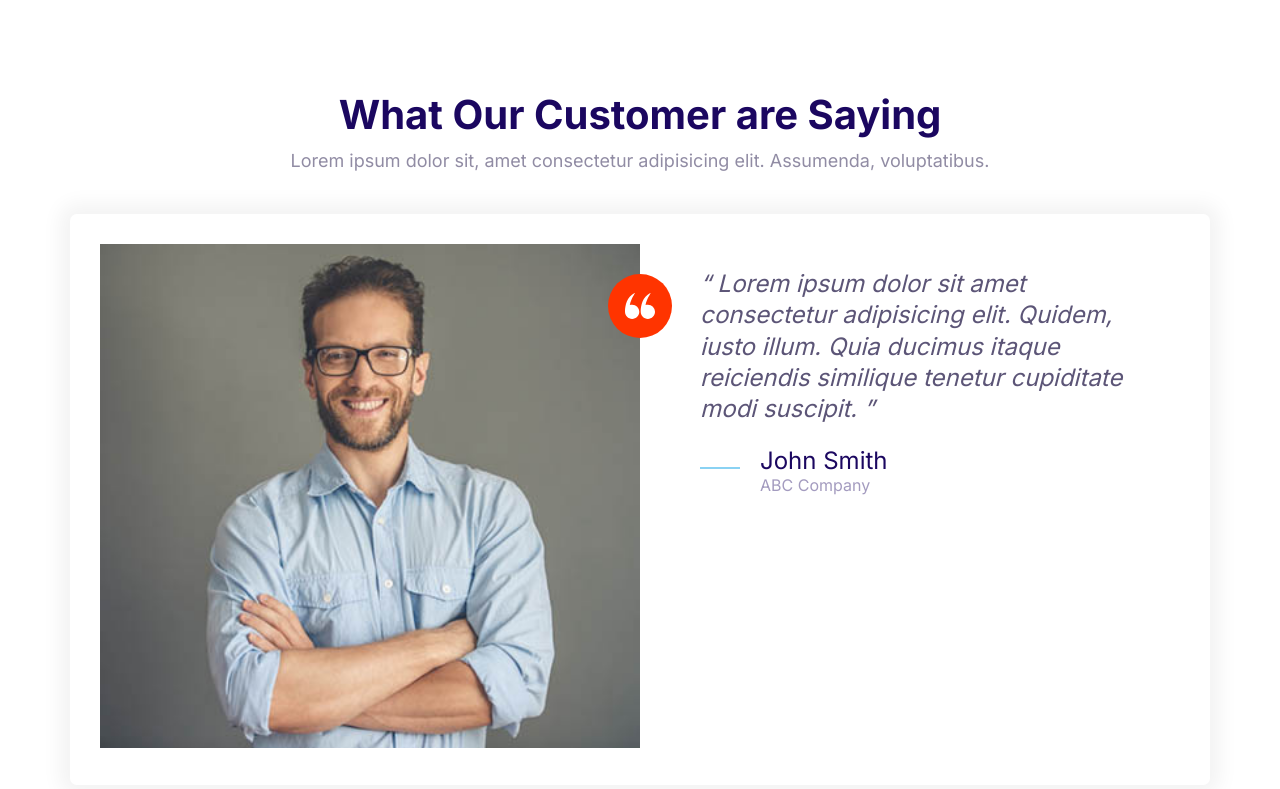
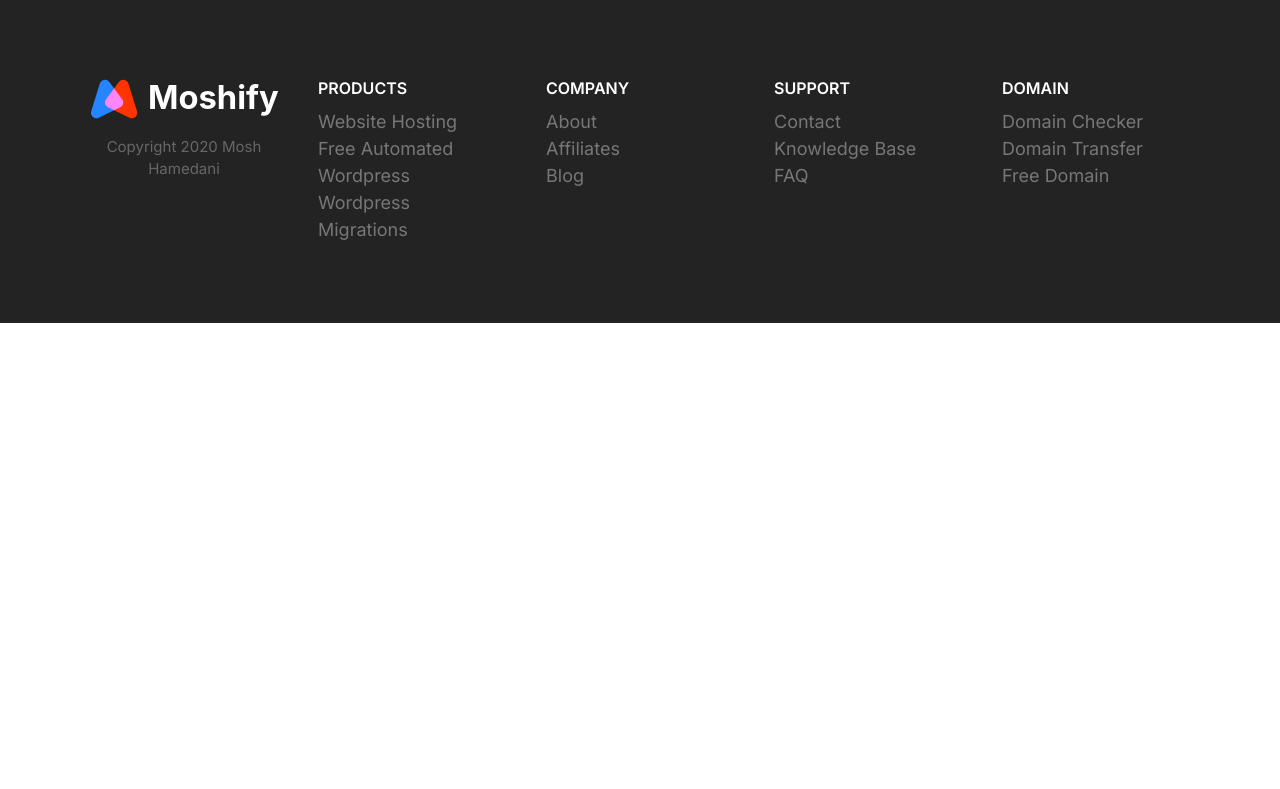
Before and after one commit to tewcc1975-2/moshify, a plain HTML site: page index.html in a window 1280 px wide. Drawn offline with Linux system fonts and the light colour scheme.

Commit message:
Build the footer block component.

```diff
--- a/css/styles.css
+++ b/css/styles.css
@@ -633,7 +633,10 @@
     color: #7b858b;
 }
 
-.block--dark .block__heading {
+.block--dark .block__heading,
+.block--dark h1,
+.block--dark h2,
+.block--dark h3 {
     color: #fff;
 }
 
@@ -805,3 +808,81 @@
         order: 2;
     }
 }
+
+/* Footer */
+
+.footer {
+    background: #232323;
+}
+
+.footer a {
+    color: #777;
+    transition: color 0.3s;
+}
+
+.footer a:hover {
+    color: #fff;
+}
+
+.footer__section {
+    padding: 2rem;
+    border-bottom: 1px solid #393939;
+}
+
+.footer__section .list {
+    margin: 0;
+}
+
+.footer__heading {
+    text-transform: uppercase;
+    font-weight: 600;
+}
+
+.footer__brand {
+    margin-top: 5rem;
+    text-align: center;
+}
+
+.footer__brand img {
+    /* TODO: Consider refactoring this and applying to all images */
+    width: 100%;
+    max-width: 230px;
+}
+
+.footer__copyright {
+    font-size: 2.1rem;
+    color: #fff;
+    opacity: 0.3;
+}
+
+@media screen and (min-width: 768px) {
+    .footer__sections {
+        grid-template-columns: repeat(auto-fit, minmax(10rem, 1fr));
+    }
+
+    .footer .collapsible__chevron {
+        display: none;
+    }
+
+    .footer .collapsible__content {
+        opacity: 1;
+        max-height: 100%;
+    }
+
+    .footer__brand {
+        order: -1;
+        margin-top: 1rem;
+    }
+
+    .footer__copyright {
+        font-size: 1.5rem;
+    }
+
+    .footer__section {
+        border: 0;
+    }
+
+    .footer__heading {
+        font-size: 1.6rem;
+    }
+}
--- a/index.html
+++ b/index.html
@@ -16,52 +16,75 @@
   </head>
 
   <body>
-    <section class="block">
-      <header class="block__header">
-        <h2>What Our Customer are Saying</h2>
-        <p>
-          Lorem ipsum dolor sit, amet consectetur adipisicing elit. Assumenda,
-          voluptatibus.
-        </p>
+    <footer class="block block--dark footer">
+      <div class="container grid footer__sections">
+        <section class="collapsible collapsible--expanded footer__section">
+          <header class="collapsible__header">
+            <h2 class="collapsible__heading footer__heading">products</h2>
+            <svg class="icon icon--white collapsible__chevron">
+              <use xlink:href="images/sprite.svg#chevron"></use>
+            </svg>
           </header>
-      <div class="container">
-        <div class="card testimonial">
-          <div class="grid grid--1x2">
-            <div class="testimonial__image">
-              <img
-                src="images/testimonial.jpg"
-                alt="A happy, smiling customer"
-              />
-              <span class="icon-container icon-container--accent">
-                <svg class="icon icon--white icon--small">
-                  <use xlink:href="images/sprite.svg#quotes"></use>
+          <div class="collapsible__content">
+            <ul class="list">
+              <li><a href="#">Website Hosting</a></li>
+              <li><a href="#">Free Automated Wordpress</a></li>
+              <li><a href="#">Wordpress</a></li>
+              <li><a href="#">Migrations</a></li>
+            </ul>
+          </div>
+        </section>
+        <section class="collapsible footer__section">
+          <header class="collapsible__header">
+            <h2 class="collapsible__heading footer__heading">company</h2>
+            <svg class="icon icon--white collapsible__chevron">
+              <use xlink:href="images/sprite.svg#chevron"></use>
             </svg>
-              </span>
+          </header>
+          <div class="collapsible__content">
+            <ul class="list">
+              <li><a href="#">About</a></li>
+              <li><a href="#">Affiliates</a></li>
+              <li><a href="#">Blog</a></li>
+            </ul>
           </div>
-            <blockquote class="quote">
-              <p class="quote__text">
-                Lorem ipsum dolor sit amet consectetur adipisicing elit. Quidem,
-                iusto illum. Quia ducimus itaque reiciendis similique tenetur
-                cupiditate modi suscipit.
-              </p>
-              <footer>
-                <div class="media">
-                  <div class="media__image">
-                    <svg class="icon icon--primary quote__line">
-                      <use xlink:href="images/sprite.svg#line"></use>
+        </section>
+        <section class="collapsible footer__section">
+          <header class="collapsible__header">
+            <h2 class="collapsible__heading footer__heading">support</h2>
+            <svg class="icon icon--white collapsible__chevron">
+              <use xlink:href="images/sprite.svg#chevron"></use>
             </svg>
+          </header>
+          <div class="collapsible__content">
+            <ul class="list">
+              <li><a href="#">Contact</a></li>
+              <li><a href="#">Knowledge Base</a></li>
+              <li><a href="#">FAQ</a></li>
+            </ul>
           </div>
-                  <div class="media__body">
-                    <h3 class="media__title quote__author">John Smith</h3>
-                    <p class="quote__organization">ABC Company</p>
+        </section>
+        <section class="collapsible footer__section">
+          <header class="collapsible__header">
+            <h2 class="collapsible__heading footer__heading">domain</h2>
+            <svg class="icon icon--white collapsible__chevron">
+              <use xlink:href="images/sprite.svg#chevron"></use>
+            </svg>
+          </header>
+          <div class="collapsible__content">
+            <ul class="list">
+              <li><a href="#">Domain Checker</a></li>
+              <li><a href="#">Domain Transfer</a></li>
+              <li><a href="#">Free Domain</a></li>
+            </ul>
           </div>
+        </section>
+        <section class="footer__brand">
+          <img src="images/logo.svg" alt="" />
+          <p class="footer__copyright">Copyright 2020 Mosh Hamedani</p>
+        </section>
       </div>
     </footer>
-            </blockquote>
-          </div>
-        </div>
-      </div>
-    </section>
     <script src="js/main.js"></script>
   </body>
 </html>
```
Also changed, not shown: components/block-footer.html (added, +69 -0 lines). Lines whose indentation alone changed are shown as unchanged.
